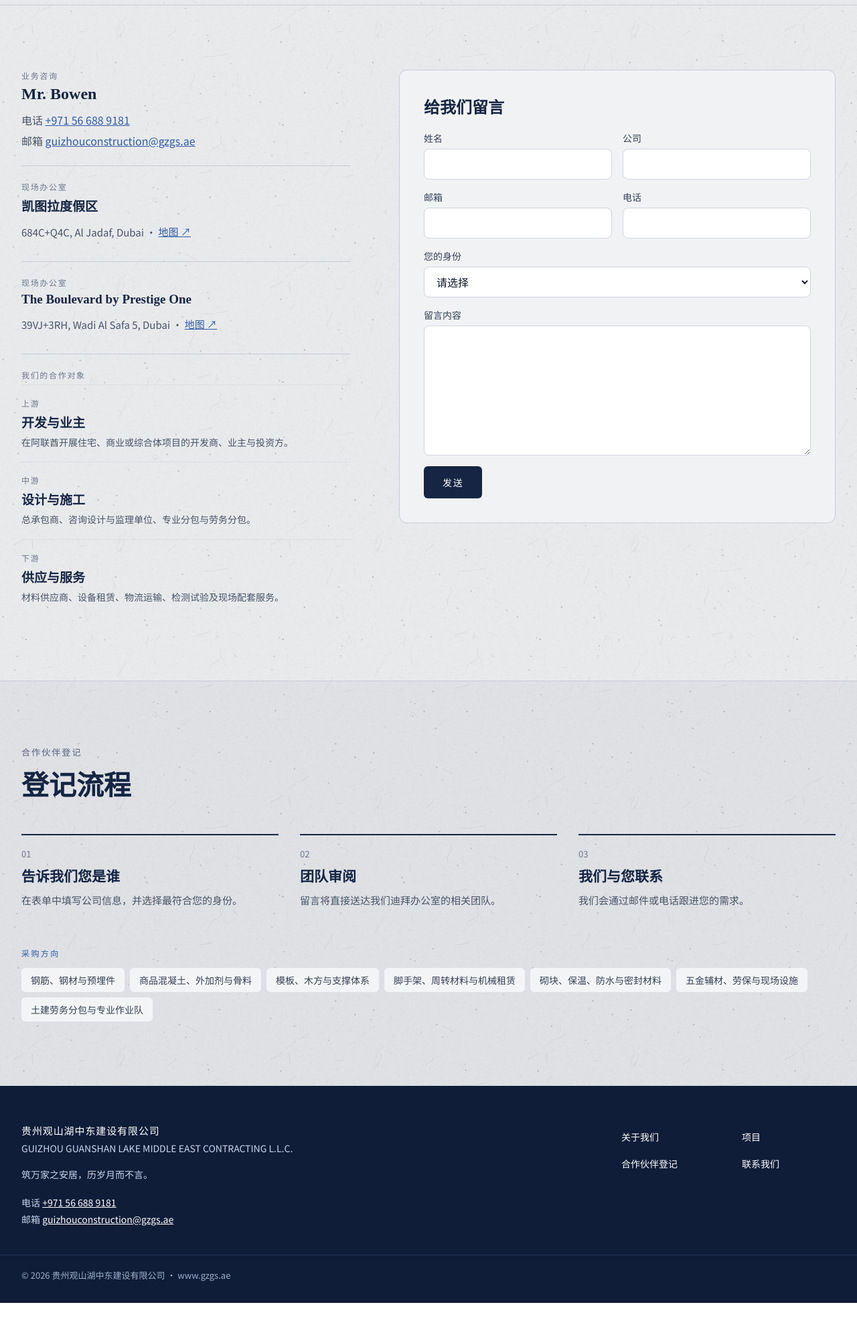
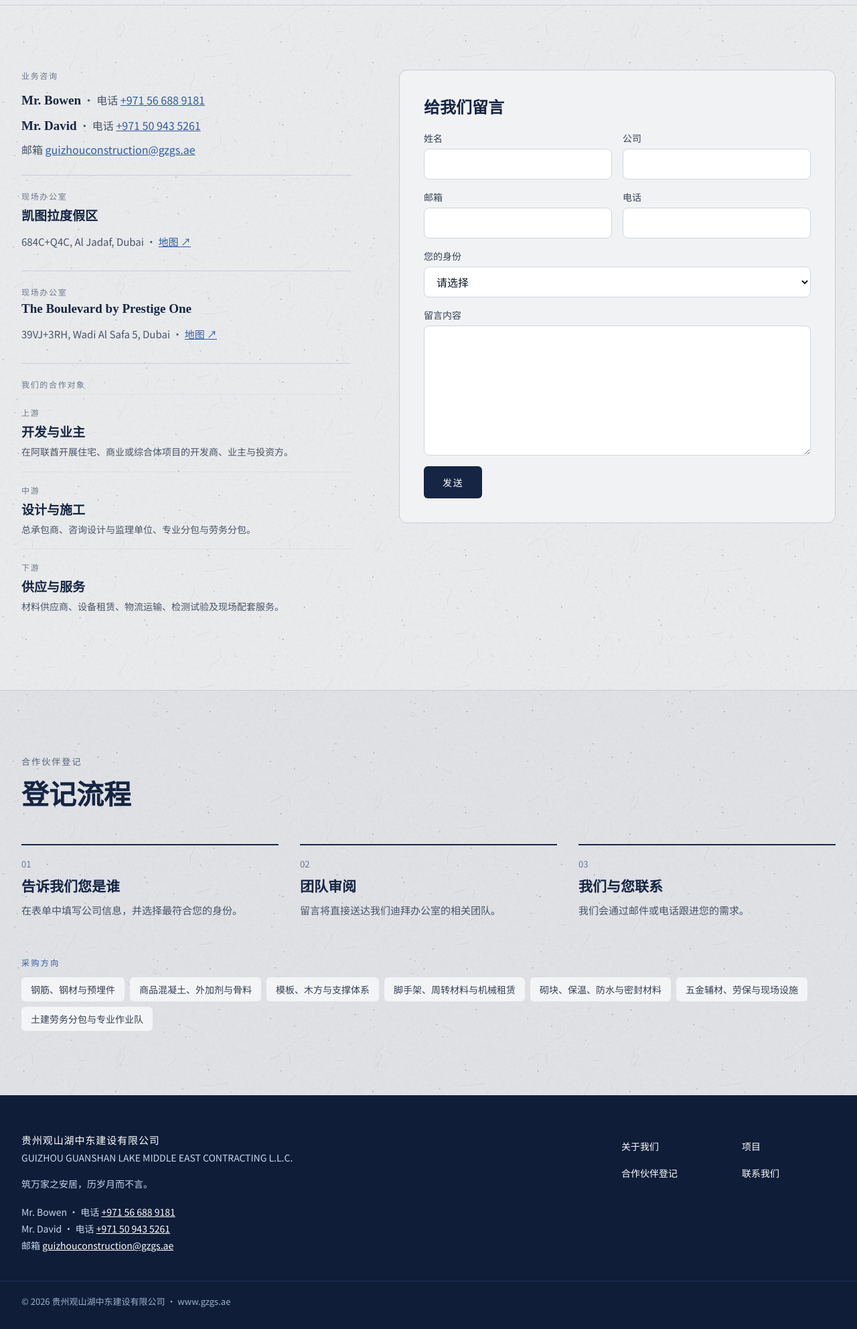
Before and after one commit to Phoebe5555/gzgs-website, a plain HTML site: page zh/contact.html in a window 1280 px wide. Shown: the part 420-2404 px from the top of the page at 67% size. Before the commit the page ends 2365 px from the top, so only its background shows below. Drawn offline with Linux system fonts and the light colour scheme.

Commit message:
Add files via upload

```diff
--- a/zh/contact.html
+++ b/zh/contact.html
@@ -85,8 +85,7 @@ a{color:#152543}a:hover{color:#2F5BA3}
 <div style="flex: 1 1 360px; min-width: 0">
 <div style="padding: 0 0 22px">
 <p style="margin: 0; font-family: 'Noto Sans SC', 'PingFang SC', sans-serif; font-size: 12px; letter-spacing: 0.14em; color: #6B778C">业务咨询</p>
-<p style="margin: 6px 0 0; font-family: 'Noto Serif SC', 'Songti SC', serif; font-weight: 600; font-size: 24px; color: #152543">Mr. Bowen</p>
-<p style="margin: 10px 0 0; font-size: 16px; line-height: 1.9; color: #475467">电话 <a href="tel:+971566889181" style="color: #2F5BA3">+971 56 688 9181</a><br>邮箱 <a href="mailto:guizhouconstruction@gzgs.ae" style="color: #2F5BA3">guizhouconstruction@gzgs.ae</a></p>
+<p style="margin: 10px 0 0; font-size: 16px; line-height: 2; color: #475467"><span style="display: block"><span style="font-family: 'Noto Serif SC', 'Songti SC', serif; font-weight: 600; font-size: 19px; color: #152543">Mr. Bowen</span> · 电话 <a href="tel:+971566889181" style="color: #2F5BA3">+971 56 688 9181</a></span><span style="display: block"><span style="font-family: 'Noto Serif SC', 'Songti SC', serif; font-weight: 600; font-size: 19px; color: #152543">Mr. David</span> · 电话 <a href="tel:+971509435261" style="color: #2F5BA3">+971 50 943 5261</a></span><span style="display: block">邮箱 <a href="mailto:guizhouconstruction@gzgs.ae" style="color: #2F5BA3">guizhouconstruction@gzgs.ae</a></span></p>
 </div>
 <div style="padding: 22px 0; border-top: 1px solid #C7CDD6">
 <p style="margin: 0; font-family: 'Noto Sans SC', 'PingFang SC', sans-serif; font-size: 12px; letter-spacing: 0.14em; color: #6B778C">现场办公室</p>
@@ -138,7 +137,7 @@ a{color:#152543}a:hover{color:#2F5BA3}
 <p style="margin: 0; font-weight: 500; font-size: 15px; letter-spacing: 0.06em; color: #FFFFFF">贵州观山湖中东建设有限公司</p>
 <p lang="en" style="margin: 6px 0 0; font-size: 14px">GUIZHOU GUANSHAN LAKE MIDDLE EAST CONTRACTING L.L.C.</p>
 <p style="margin: 18px 0 0; font-size: 14px; line-height: 1.6; max-width: 420px">筑万家之安居，历岁月而不言。</p>
-<p style="margin: 18px 0 0; font-size: 14px; line-height: 1.8">电话 <a href="tel:+971566889181" style="color: #FFFFFF">+971 56 688 9181</a><br>邮箱 <a href="mailto:guizhouconstruction@gzgs.ae" style="color: #FFFFFF">guizhouconstruction@gzgs.ae</a></p>
+<p style="margin: 18px 0 0; font-size: 14px; line-height: 1.8"><span style="display: block"><span style="">Mr. Bowen</span> · 电话 <a href="tel:+971566889181" style="color: #FFFFFF">+971 56 688 9181</a></span><span style="display: block"><span style="">Mr. David</span> · 电话 <a href="tel:+971509435261" style="color: #FFFFFF">+971 50 943 5261</a></span><span style="display: block">邮箱 <a href="mailto:guizhouconstruction@gzgs.ae" style="color: #FFFFFF">guizhouconstruction@gzgs.ae</a></span></p>
 </div>
 <nav aria-label="Footer" style="display: grid; grid-template-columns: repeat(2, minmax(140px, auto)); gap: 0 40px; font-size: 14px; align-content: start"><a href="about.html" style="display: inline-flex; align-items: center; min-height: 40px; color: #FFFFFF; text-decoration: none">关于我们</a><a href="projects.html" style="display: inline-flex; align-items: center; min-height: 40px; color: #FFFFFF; text-decoration: none">项目</a><a href="contact.html" style="display: inline-flex; align-items: center; min-height: 40px; color: #FFFFFF; text-decoration: none">合作伙伴登记</a><a href="contact.html" style="display: inline-flex; align-items: center; min-height: 40px; color: #FFFFFF; text-decoration: none">联系我们</a></nav>
 </div>
```
Also changed, not shown: zh/about.html (+1 -1 lines), zh/index.html (+1 -2 lines), zh/projects.html (+1 -1 lines).
